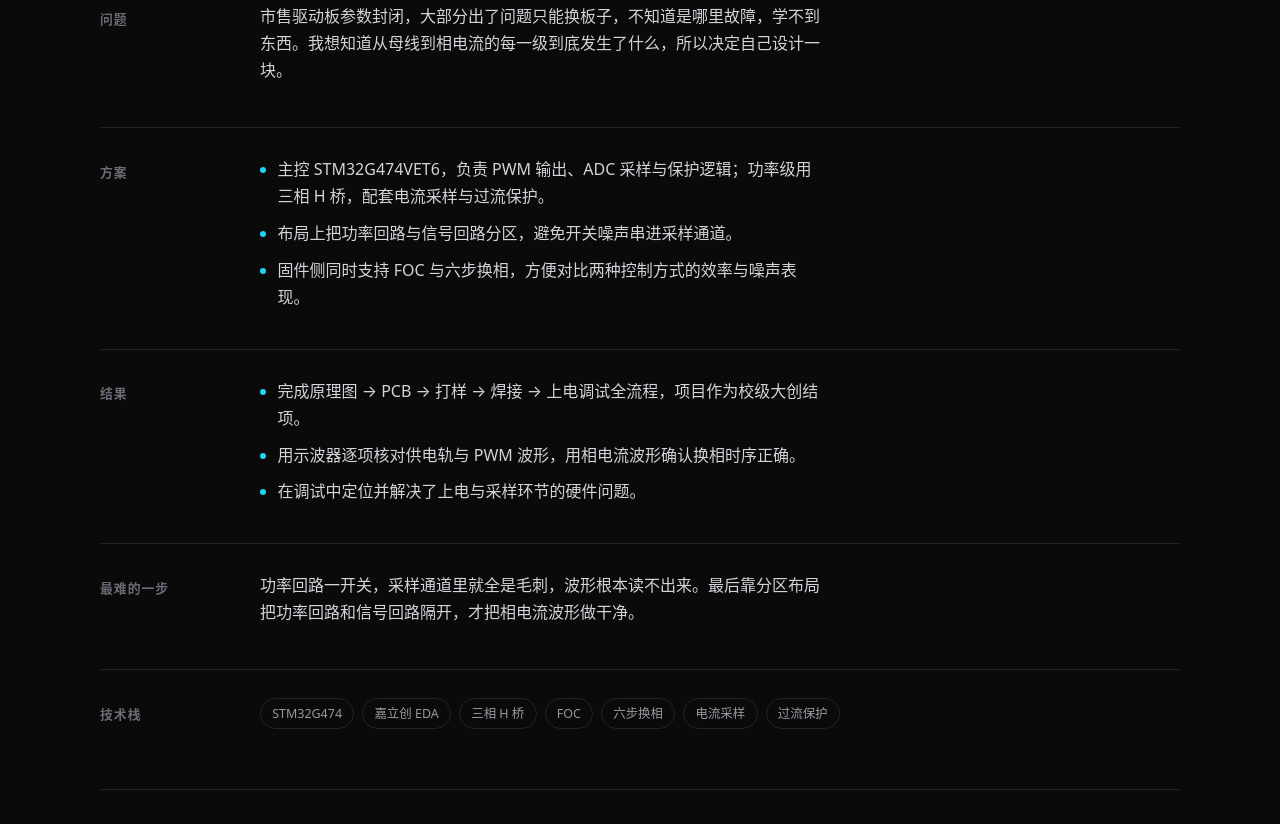
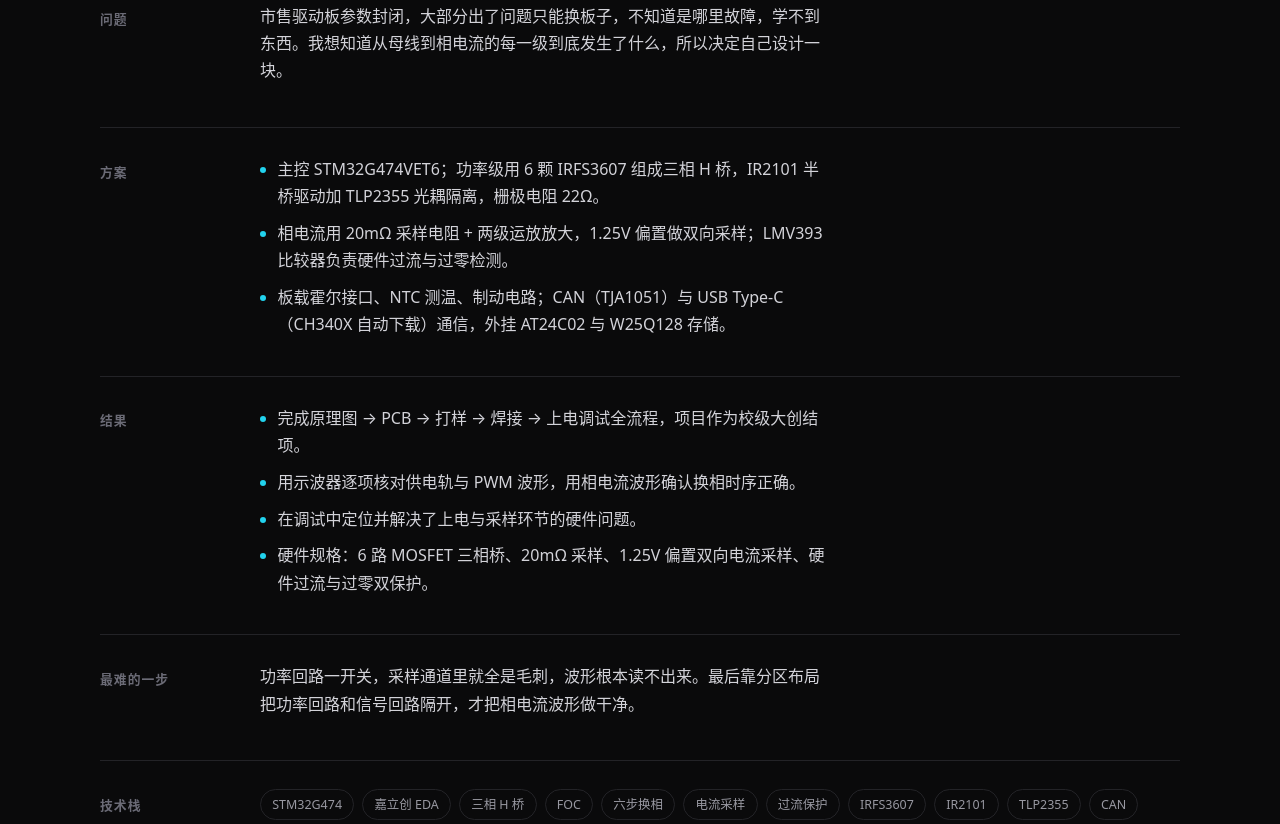
Before and after one commit to yohoda/yufan-portfolio, a plain HTML site: page projects/bldc-driver.html in a window 1280 px wide. Shown: the part 2340-3164 px from the top of the page. Drawn offline with Linux system fonts and the light colour scheme.

Commit message:
按原理图与开源页补充驱动板、拓展坞的真实硬件规格

```diff
--- a/projects/bldc-driver.html
+++ b/projects/bldc-driver.html
@@ -64,9 +64,9 @@
   <div class="content-block">
     <h2>方案</h2>
     <ul>
-      <li>主控 STM32G474VET6，负责 PWM 输出、ADC 采样与保护逻辑；功率级用三相 H 桥，配套电流采样与过流保护。</li>
-      <li>布局上把功率回路与信号回路分区，避免开关噪声串进采样通道。</li>
-      <li>固件侧同时支持 FOC 与六步换相，方便对比两种控制方式的效率与噪声表现。</li>
+      <li>主控 STM32G474VET6；功率级用 6 颗 IRFS3607 组成三相 H 桥，IR2101 半桥驱动加 TLP2355 光耦隔离，栅极电阻 22Ω。</li>
+      <li>相电流用 20mΩ 采样电阻 + 两级运放放大，1.25V 偏置做双向采样；LMV393 比较器负责硬件过流与过零检测。</li>
+      <li>板载霍尔接口、NTC 测温、制动电路；CAN（TJA1051）与 USB Type-C（CH340X 自动下载）通信，外挂 AT24C02 与 W25Q128 存储。</li>
     </ul>
   </div>
 
@@ -76,6 +76,7 @@
       <li>完成原理图 → PCB → 打样 → 焊接 → 上电调试全流程，项目作为校级大创结项。</li>
       <li>用示波器逐项核对供电轨与 PWM 波形，用相电流波形确认换相时序正确。</li>
       <li>在调试中定位并解决了上电与采样环节的硬件问题。</li>
+      <li>硬件规格：6 路 MOSFET 三相桥、20mΩ 采样、1.25V 偏置双向电流采样、硬件过流与过零双保护。</li>
     </ul>
   </div>
 
@@ -94,6 +95,10 @@
       <span class="tag">六步换相</span>
       <span class="tag">电流采样</span>
       <span class="tag">过流保护</span>
+      <span class="tag">IRFS3607</span>
+      <span class="tag">IR2101</span>
+      <span class="tag">TLP2355</span>
+      <span class="tag">CAN</span>
     </div>
   </div>
 
```
Also changed, not shown: projects/usb-hub.html (+5 -4 lines).
